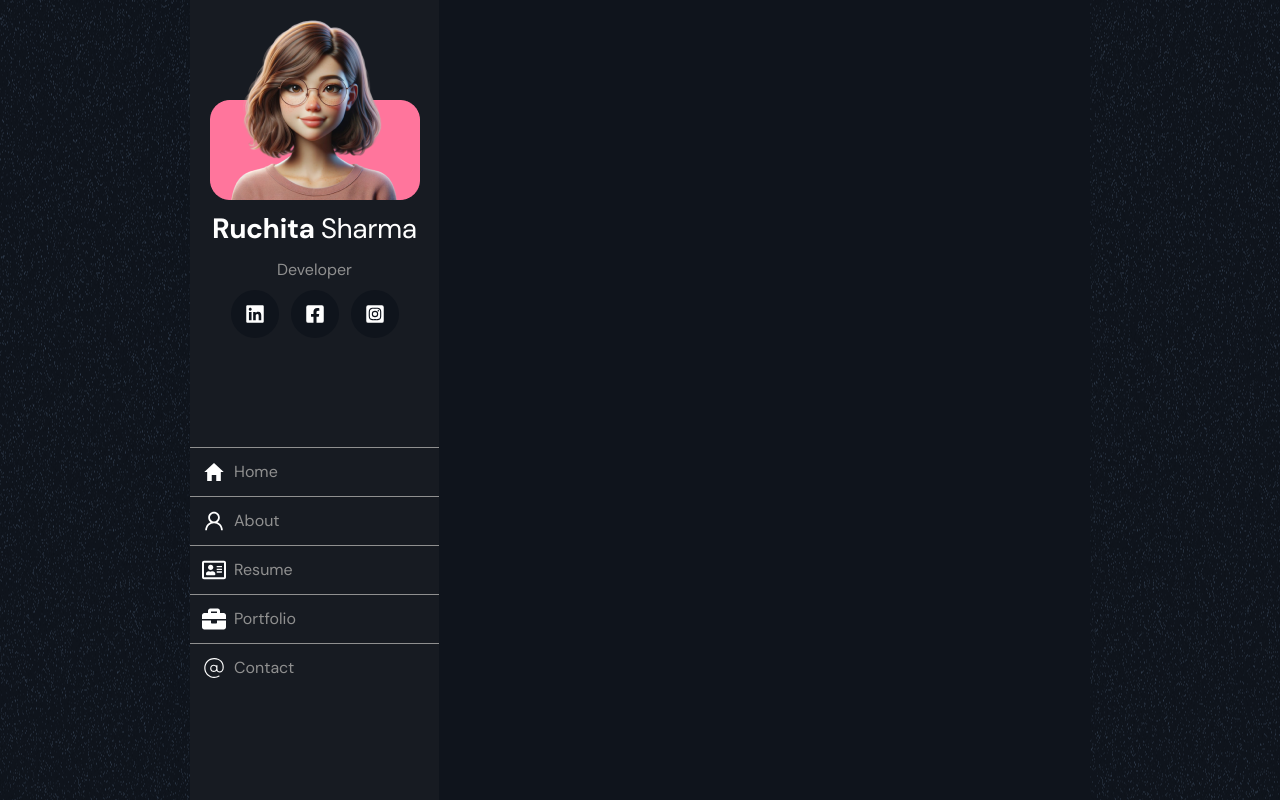
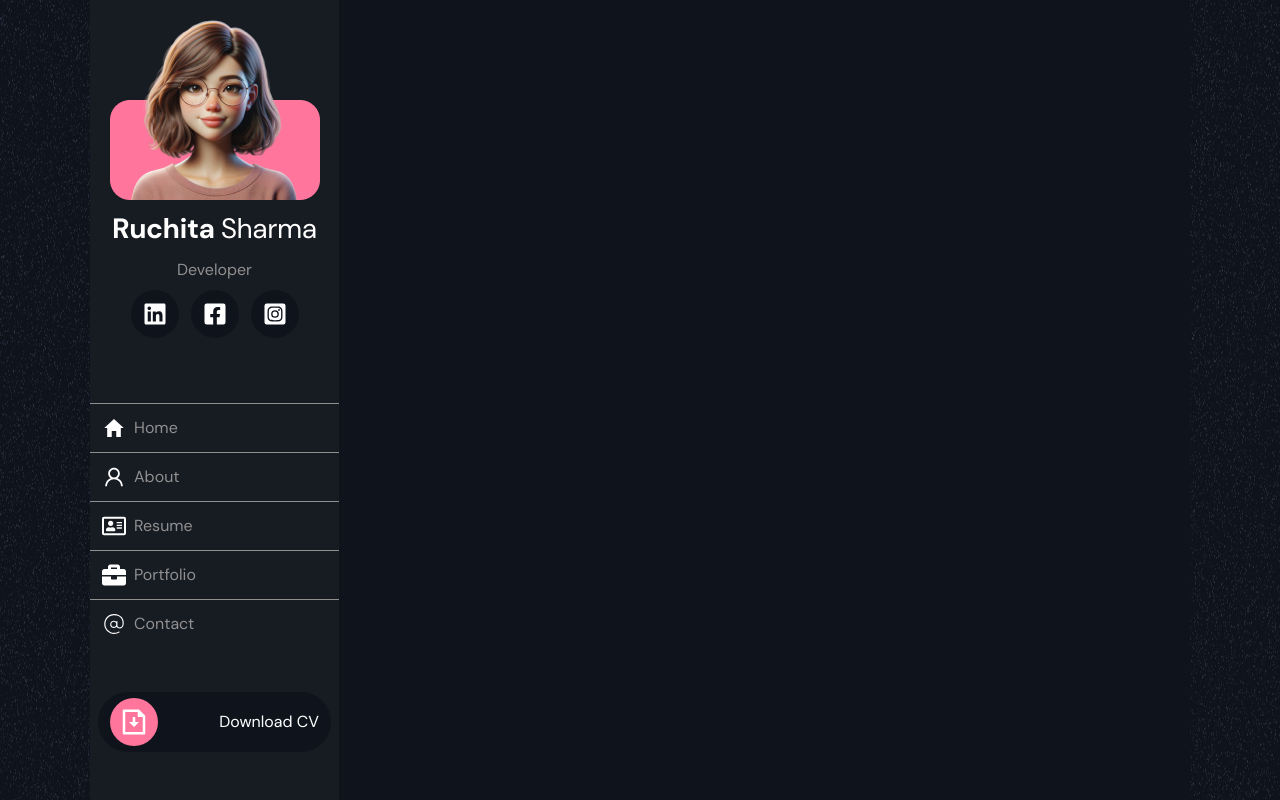
Before and after one commit to itz-prashant/Animation-portfolio, a React (Vite) app: page / in a window 1280 px wide. Built offline with nearby package versions, Linux system fonts and the light colour scheme.

Commit message:
Add downoad cv button

```diff
--- a/src/App.jsx
+++ b/src/App.jsx
@@ -4,8 +4,8 @@ import Sidebar from "./components/Sidebar"
 function App() {
 
   return (
-    <div className="bg-[url(./assets/background.png)] object-cover bg-[50%] bg-blend-soft-light bg-dark w-full h-screen overflow-hidden z-0 font-display">
-      <div className="max-w-[900px] mx-auto flex">
+    <div className="bg-[url(./assets/background.png)] object-cover bg-[50%] bg-blend-soft-light bg-dark w-full h-screen  z-0 font-display">
+      <div className="max-w-[1100px] mx-auto flex">
         <Sidebar />
         <Main />
       </div>
--- a/src/components/Sidebar.jsx
+++ b/src/components/Sidebar.jsx
@@ -7,10 +7,12 @@ import {
   FaInstagramSquare,
   FaFacebookSquare, FaRegAddressCard, FaBriefcase
 } from "react-icons/fa";
+import { RiFileDownloadLine } from "react-icons/ri";
+
 
 const Sidebar = () => {
   return (
-    <div className="max-w-[249px] w-full h-screen bg-light-bg flex flex-col justify-between">
+    <div className="max-w-[249px] w-full h-[100vh]  bg-light-bg flex flex-col justify-between overflow-y-scroll [&::-webkit-scrollbar]:w-2">
       <div className="w-full flex flex-col items-center gap-2 justify-between mt-5">
         <div className="w-[210px]">
           <img src={sidebarImg} alt="" className="w-[210px] " />
@@ -20,19 +22,19 @@ const Sidebar = () => {
         </h1>
         <p className="text-light">Developer</p>
         <div className="flex items-center gap-3">
-          <span className="w-12 h-12 rounded-full flex items-center justify-center bg-dark-bg hover:bg-pink cursor-pointer duration-500 text-white text-xl p-1">
+          <span className="w-12 h-12 rounded-full flex items-center justify-center bg-dark-bg hover:bg-pink cursor-pointer duration-500 text-white text-2xl">
             <FaLinkedin />
           </span>
-          <span className="w-12 h-12 rounded-full flex items-center justify-center bg-dark-bg hover:bg-pink cursor-pointer duration-500 text-white text-xl p-1">
+          <span className="w-12 h-12 rounded-full flex items-center justify-center bg-dark-bg hover:bg-pink cursor-pointer duration-500 text-white text-2xl">
             <FaFacebookSquare />
           </span>
-          <span className="w-12 h-12 rounded-full flex items-center justify-center bg-dark-bg hover:bg-pink cursor-pointer duration-500 text-white text-xl p-1">
+          <span className="w-12 h-12 rounded-full flex items-center justify-center bg-dark-bg hover:bg-pink cursor-pointer duration-500 text-white text-2xl">
             <FaInstagramSquare />
           </span>
         </div>
       </div>
 
-      <div>
+      <div className="mt-8">
         <ul className="flex flex-col text-white">
           <li className="flex gap-2 items-center border-t border-light p-3">
             <span className="text-2xl"><IoMdHome /></span>
@@ -57,7 +59,14 @@ const Sidebar = () => {
         </ul>
       </div>
 
-      <div></div>
+      <div className="h-[120px] py-3 px-2">
+        <div className="w-full bg-dark-bg flex rounded-full items-center relative h-[60px] px-3 hover:bg-pink duration-1000 group">
+          <div className="absolute w-12 h-12 rounded-full flex items-center justify-center bg-pink group-hover:bg-white group-hover:text-pink cursor-pointer text-white text-3xl left-3 group-hover:right-3 duration-500 ">
+              <RiFileDownloadLine />
+          </div>
+          <p className="text-white right-3 group-hover:left-3  absolute">Download CV</p>
+        </div>
+      </div>
     </div>
   );
 };
```
